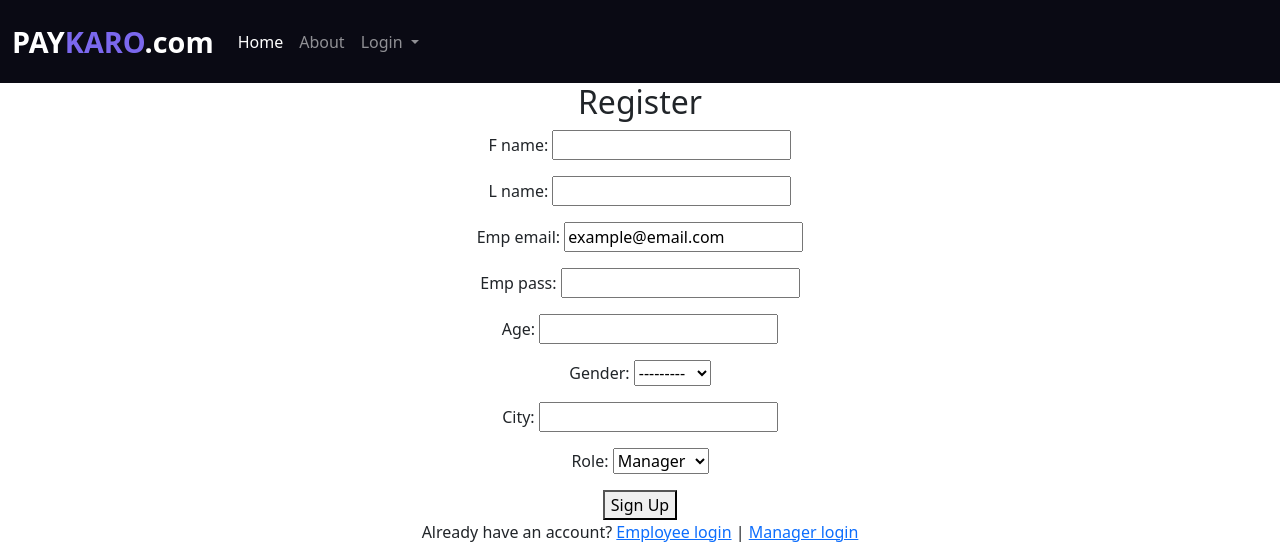
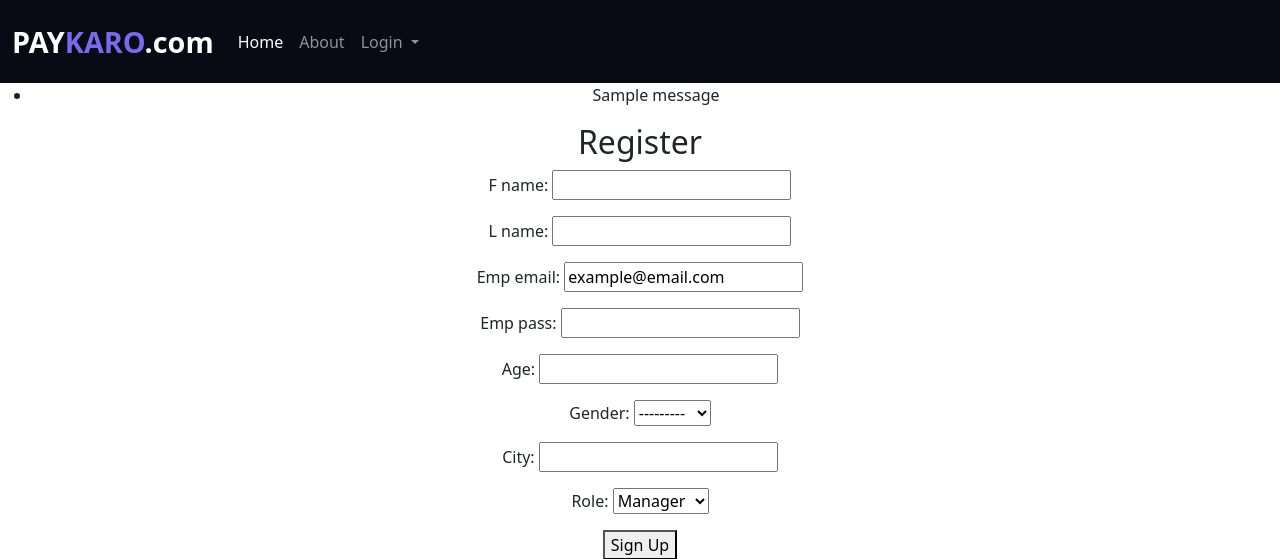
Before and after one commit to Ravi-Teja-S/PAYKARO, a Django app: page /signup/ in a window 1280 px wide. Shown: the top 559 px of the page. Run offline with Django 5.2, Linux system fonts and the light colour scheme; tables that the repository leaves empty hold one stand-in row (values such as "Sample post"); one stand-in notice (Sample message) is shown.

Commit message:
Update signup.html

```diff
--- a/mysite/paykaro_app/templates/paykaro_app/signup.html
+++ b/mysite/paykaro_app/templates/paykaro_app/signup.html
@@ -1,5 +1,14 @@
 {% extends 'paykaro_app/layouts/base.html' %}
 {% block content %}
+ {% if messages %}
+  <ul class="messages">
+    {% for message in messages %}
+      <li{% if message.tags %} class="{{ message.tags }}"{% endif %}>
+        {{ message }}
+      </li>
+    {% endfor %}
+  </ul>
+{% endif %}
  <h2>Register</h2>
 <form method="POST">
     {% csrf_token %}
```
